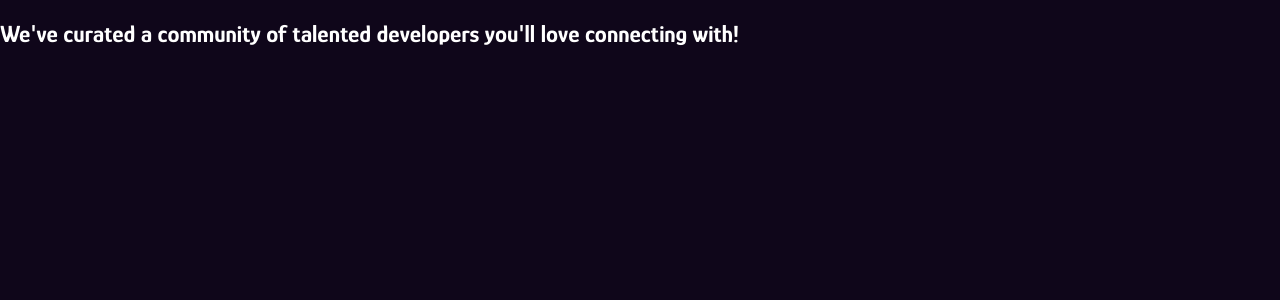
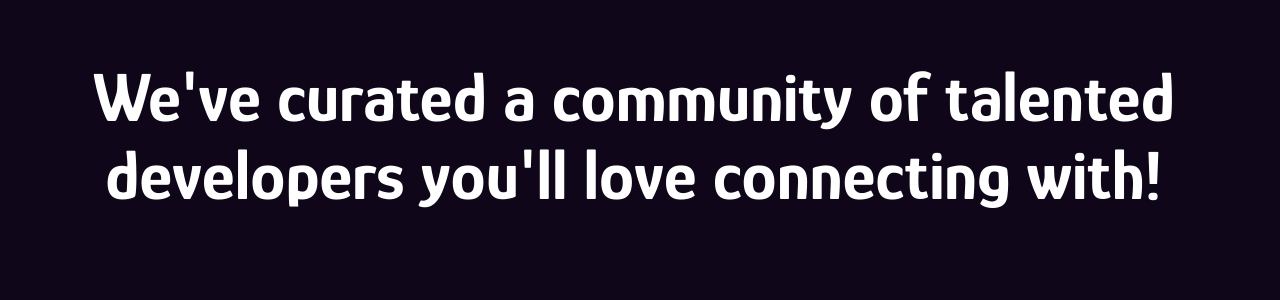
Before and after one commit to internettrashh/hackerconnect, a React (Create React App) app in the folder frontend/: page /Pair in a window 1280 px wide. Shown: the top 300 px of the page. Built offline with nearby package versions, Linux system fonts and the light colour scheme.

Commit message:
finished

```diff
--- a/frontend/src/pages/Dhoondo.js
+++ b/frontend/src/pages/Dhoondo.js
@@ -53,11 +53,12 @@ function Dhoondo({ username }) {
 
 
 
-        <div >
+        <div style={{display:'flex',flexDirection:'column', alignItems: 'center'}} >
 
-  <h2 style={{margin: '0 !important', position: 'absolute', fontSize: 'inherit', fontWeight: 600, fontFamily: 'inherit', zIndex: 1}}>
+  <h2 style={{margin: '0 !important', fontSize: '70px', fontWeight: 600, fontFamily: 'inherit', zIndex: 3, textAlign: 'center' }}>
       We've curated a community of talented developers you'll love connecting with!
-    </h2>
+  </h2>
+
   {userData && userData.map((user, index) => (
 
     <a href={user.githubProfileUrl} target="_blank" rel="noopener noreferrer" key={index} style={{textDecoration: 'none', color: 'inherit'}}>
@@ -92,7 +93,6 @@ function Dhoondo({ username }) {
 
 
 
-
         </div>
       </section>
 
```
